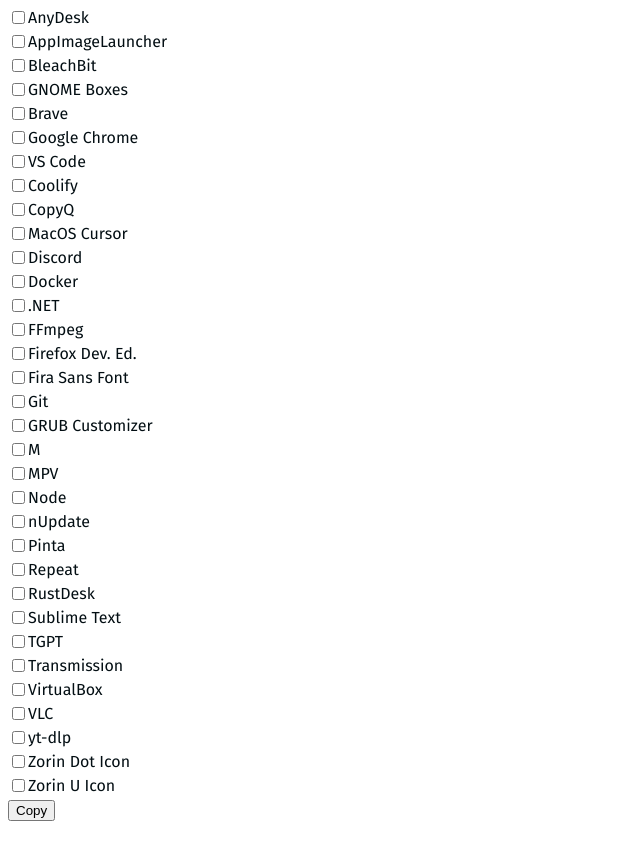
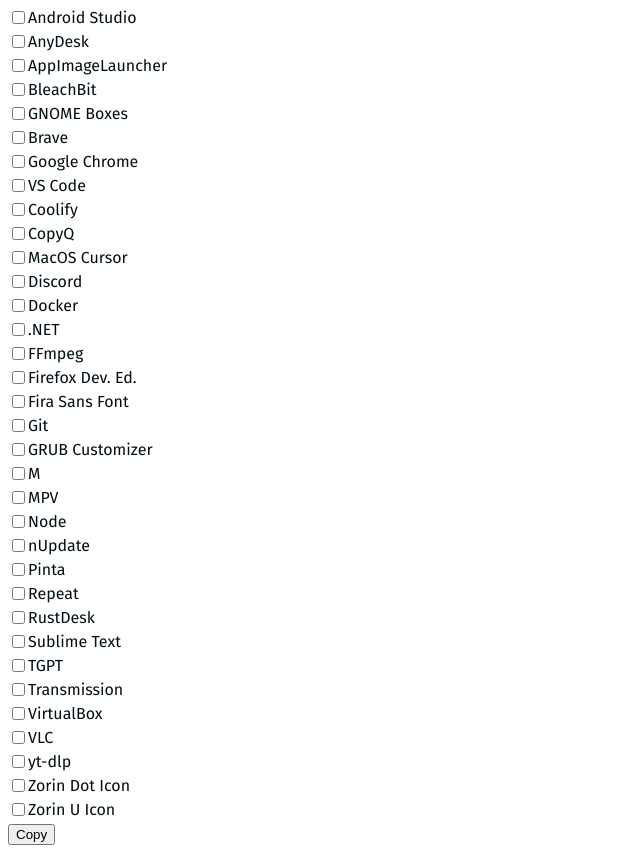
Before and after one commit to necdetuygur/linux, a plain HTML site: page index.html in a window 1280 px wide. Shown: the whole page, without its empty margins (0-640 px from the left). Before the commit the page ends 837 px from the top, so only its background shows below. Drawn offline with Linux system fonts and the light colour scheme.

Commit message:
Android Studio

```diff
--- a/index.html
+++ b/index.html
@@ -41,6 +41,7 @@
 
     <script>
       const list = [
+        { value: "android-studio", text: "Android Studio", status: false },
         { value: "anydesk", text: "AnyDesk", status: false },
         { value: "appimagelauncher", text: "AppImageLauncher", status: false },
         { value: "bleachbit", text: "BleachBit", status: false },
```
Also changed, not shown: 1 other file.
